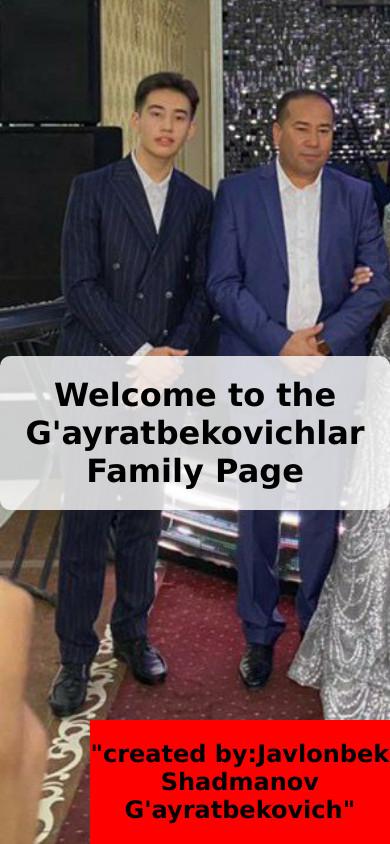
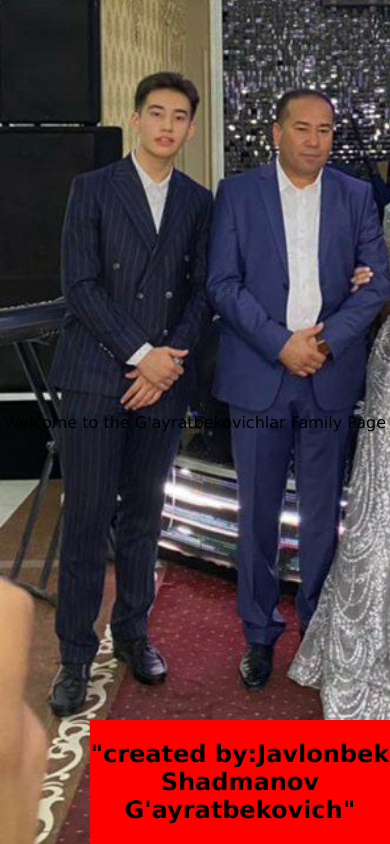
Before and after one commit to JavlonbekShodmonov/Gayratbekovich, a plain HTML site: page index.html in a window 390 px wide. Drawn offline with Linux system fonts and the light colour scheme.

Commit message:
1stcommit

```diff
--- a/index.html
+++ b/index.html
@@ -39,15 +39,16 @@
    align-items: center;
    text-align: center;
    justify-content: center;
-   margin-bottom: 0;
+    margin: 0;
    height: auto;
+   top: 0;
   }
  }
   </style>
   <link rel="icon" type="image/x-icon" href="/photos/fifth.png">
 </head>
 <body>
-  <h1 onclick="nextPage()", id="text">Welcome to the G'ayratbekovichlar Family Page</h1>
+  <p onclick="nextPage()", id="text">Welcome to the G'ayratbekovichlar Family Page</p>
   <script>
     function nextPage(){
       window.location.href = 'public/loading-page.html';
```
